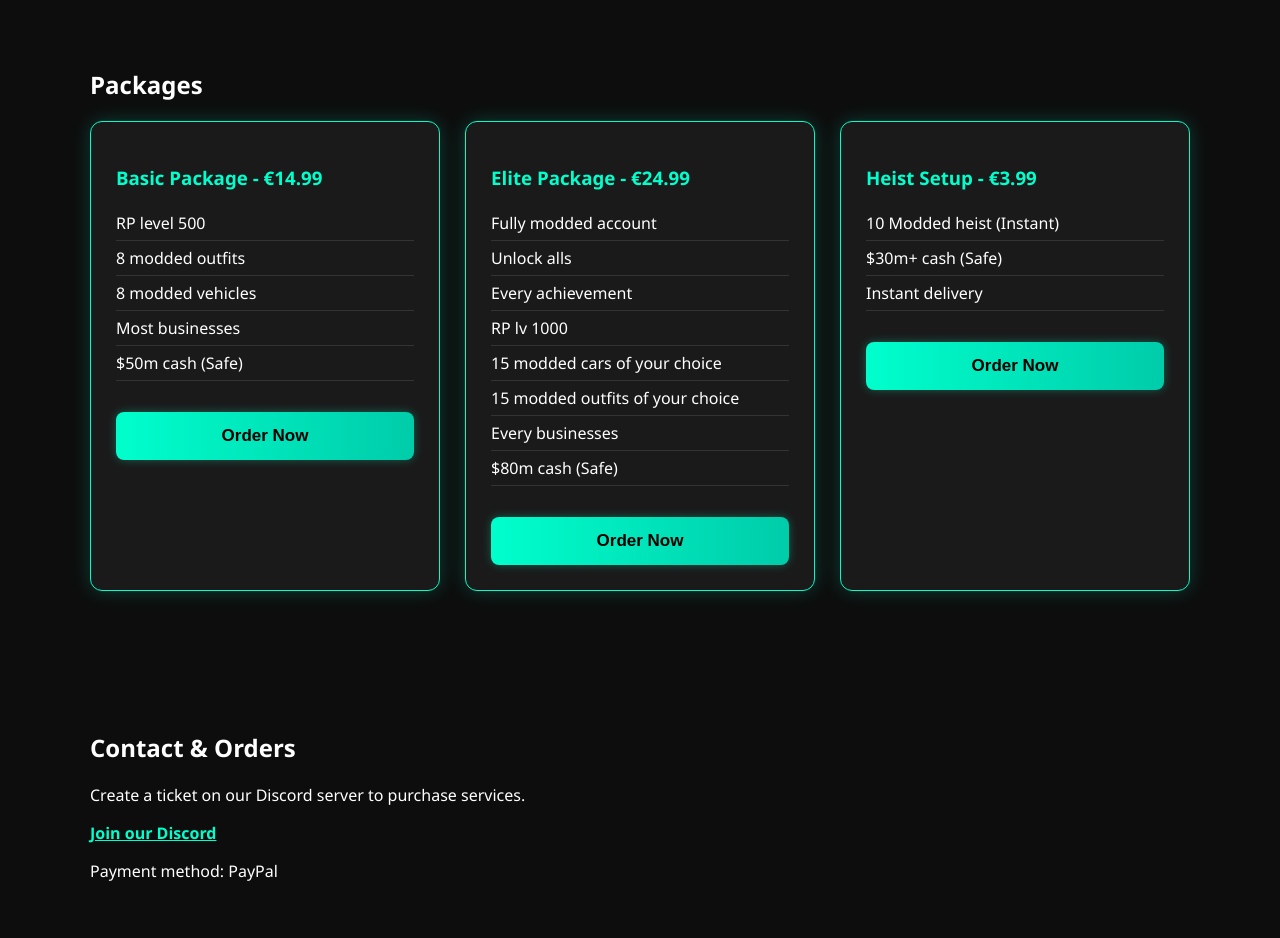
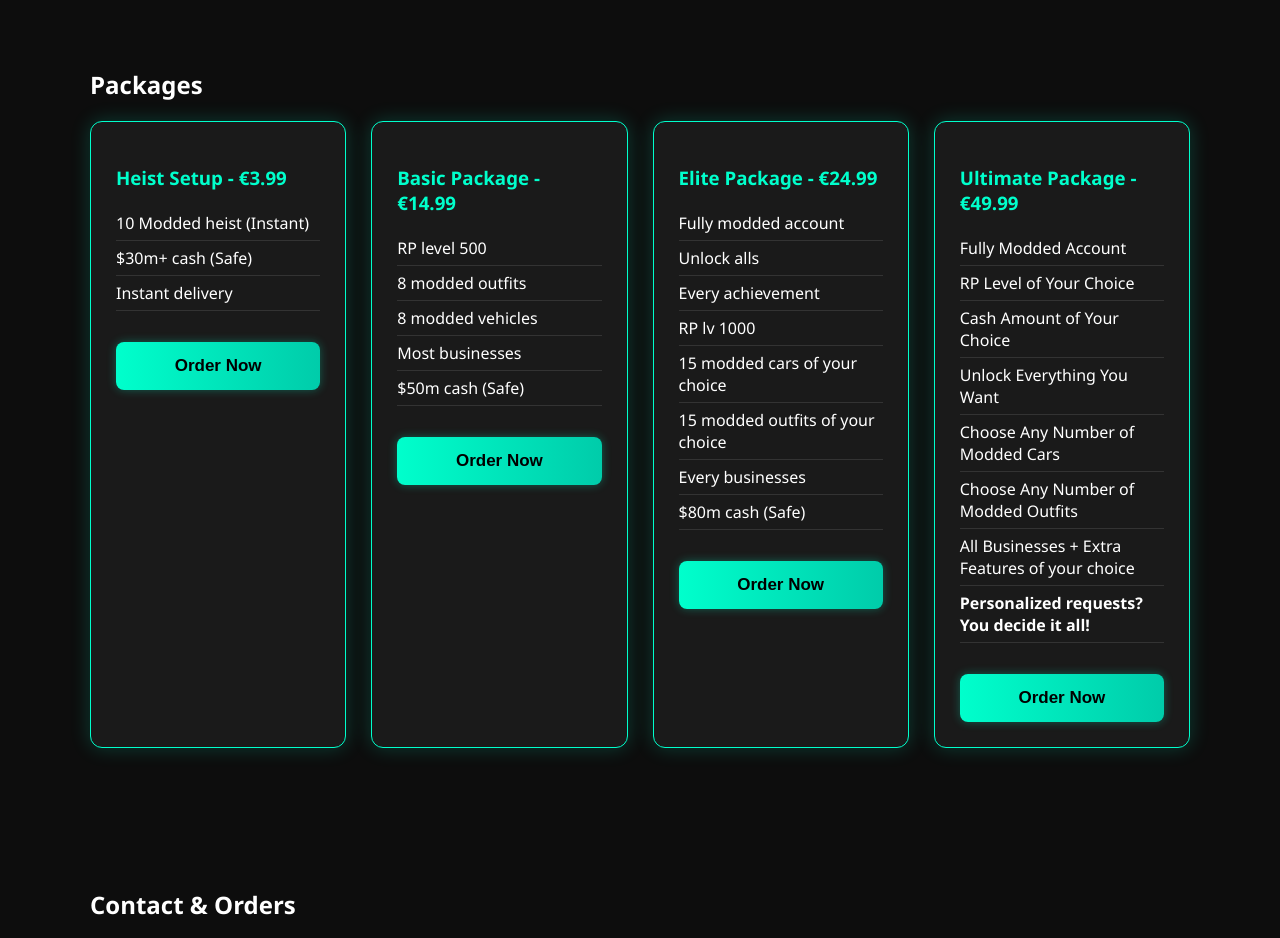
Before and after one commit to GtaPlug/gtaplug.github.io, a plain HTML site: page index.html in a window 1280 px wide. Shown: the part 1200-2138 px from the top of the page. Drawn offline with Linux system fonts and the light colour scheme.

Commit message:
Update index.html

```diff
--- a/index.html
+++ b/index.html
@@ -237,6 +237,19 @@ a.discord:hover {
 <div class="section" id="packages">
 <h2>Packages</h2>
 <div class="packages">
+
+<!-- Heist Setup - billigst -->
+<div class="card">
+<h3>Heist Setup - €3.99</h3>
+<ul>
+<li>10 Modded heist (Instant)</li>
+<li>$30m+ cash (Safe)</li>
+<li>Instant delivery</li>
+</ul>
+<a href="https://discord.com/channels/1303785056841498644/1372249865555546283" target="_blank"><button>Order Now</button></a>
+</div>
+
+<!-- Basic Package -->
 <div class="card">
 <h3>Basic Package - €14.99</h3>
 <ul>
@@ -249,6 +262,7 @@ a.discord:hover {
 <a href="https://discord.com/channels/1303785056841498644/1372249865555546283" target="_blank"><button>Order Now</button></a>
 </div>
 
+<!-- Elite Package -->
 <div class="card">
 <h3>Elite Package - €24.99</h3>
 <ul>
@@ -264,15 +278,22 @@ a.discord:hover {
 <a href="https://discord.com/channels/1303785056841498644/1372249865555546283" target="_blank"><button>Order Now</button></a>
 </div>
 
+<!-- Ultimate Package - dyrest -->
 <div class="card">
-<h3>Heist Setup - €3.99</h3>
+<h3>Ultimate Package - €49.99</h3>
 <ul>
-<li>10 Modded heist (Instant)</li>
-<li>$30m+ cash (Safe)</li>
-<li>Instant delivery</li>
+<li>Fully Modded Account</li>
+<li>RP Level of Your Choice</li>
+<li>Cash Amount of Your Choice</li>
+<li>Unlock Everything You Want</li>
+<li>Choose Any Number of Modded Cars</li>
+<li>Choose Any Number of Modded Outfits</li>
+<li>All Businesses + Extra Features of your choice</li>
+<li><strong>Personalized requests? You decide it all!</strong></li>
 </ul>
 <a href="https://discord.com/channels/1303785056841498644/1372249865555546283" target="_blank"><button>Order Now</button></a>
 </div>
+
 </div>
 </div>
 
```
